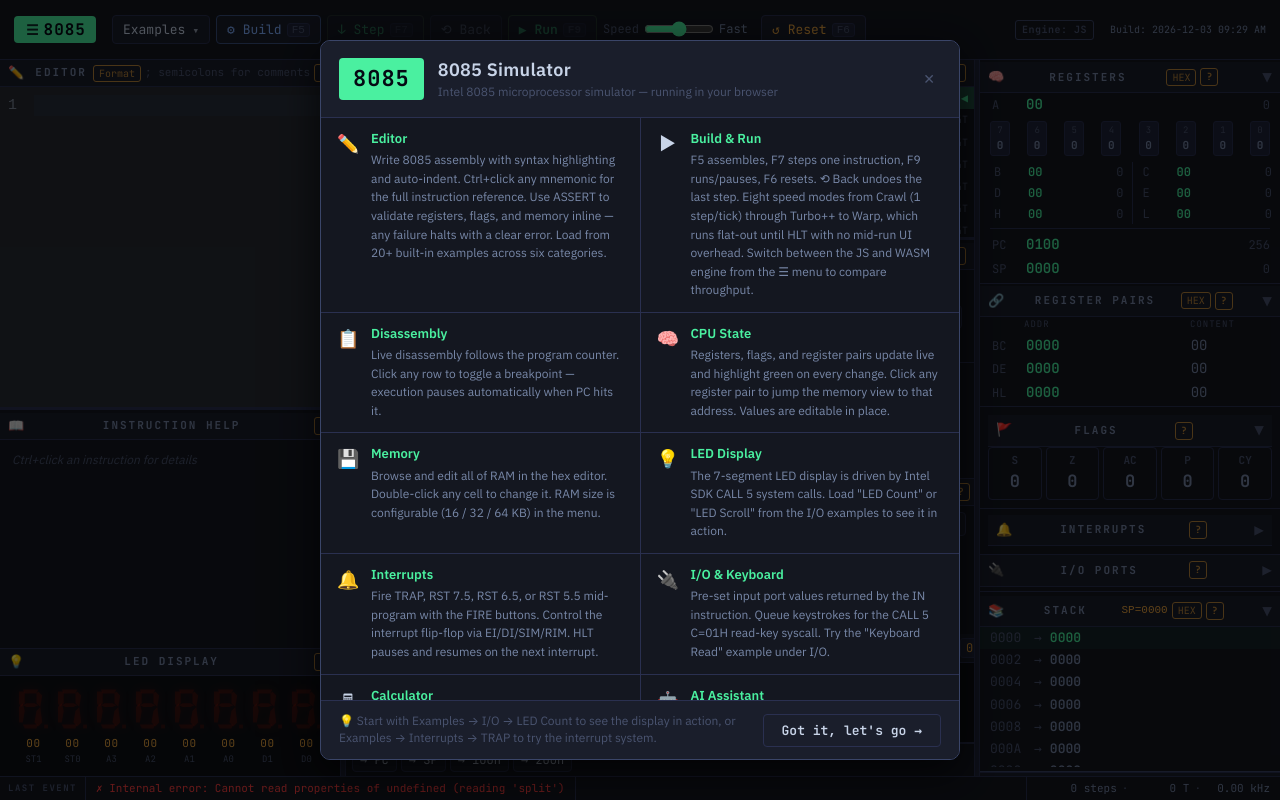
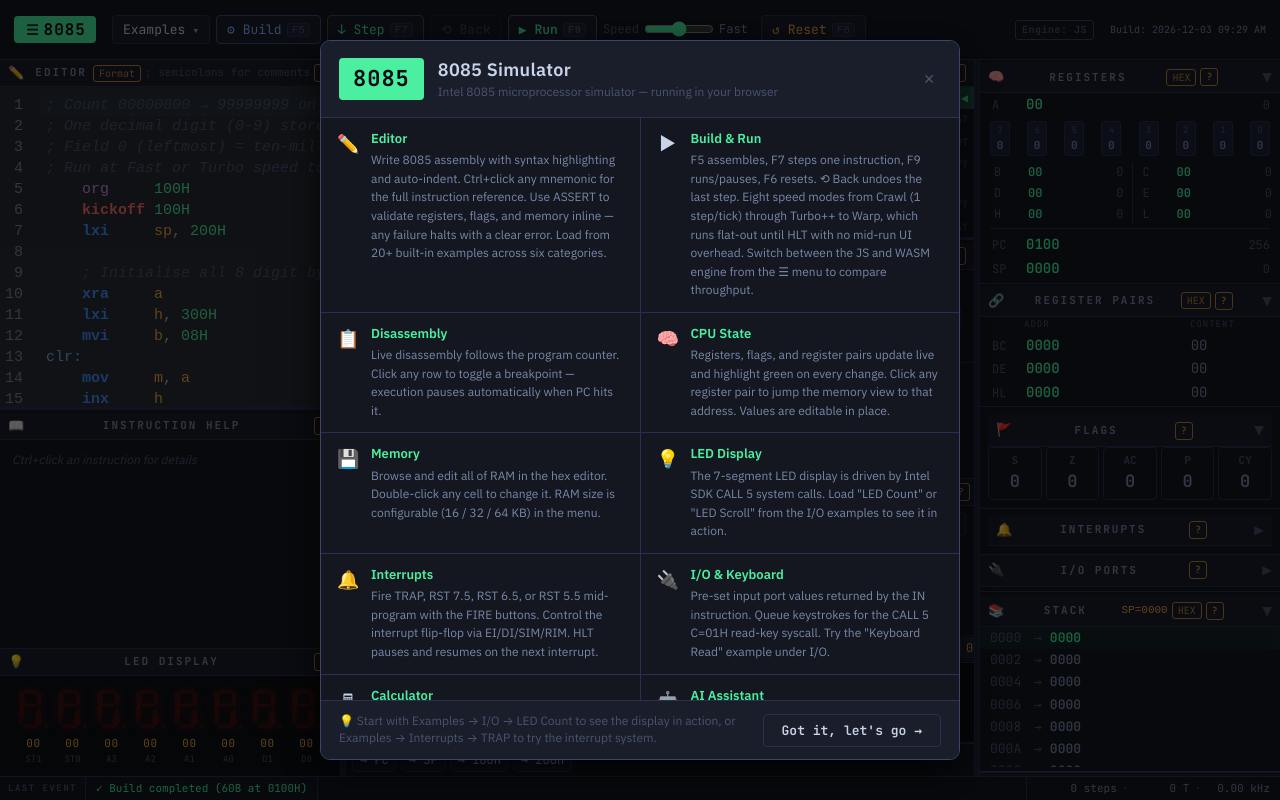
Before and after one commit to selfmodify/sim8085wasm, a React (Vite) app in the folder web/: page / in a window 1280 px wide. Built offline with nearby package versions, Linux system fonts and the light colour scheme; the HTML template or start-up script is replaced by a standard one.

Commit message:
Update default example to LED Count on first load

```diff
--- a/web/src/App.jsx
+++ b/web/src/App.jsx
@@ -2294,7 +2294,7 @@
       const saved = localStorage.getItem('sim8085_program')
       if (saved) return saved
     } catch {}
-    return EXAMPLES['I/O']['LED Scroll']
+    return EXAMPLES['I/O']['LED Count']
   })
   const [fileName, setFileName]  = useState(() => localStorage.getItem('sim8085_filename') || '')
   const [regs, setRegs]         = useState({a:0,b:0,c:0,d:0,e:0,h:0,l:0,flags:0,pc:0x100,sp:0,flagS:0,flagZ:0,flagAC:0,flagP:0,flagCY:0,halted:false,hasError:false})
```
